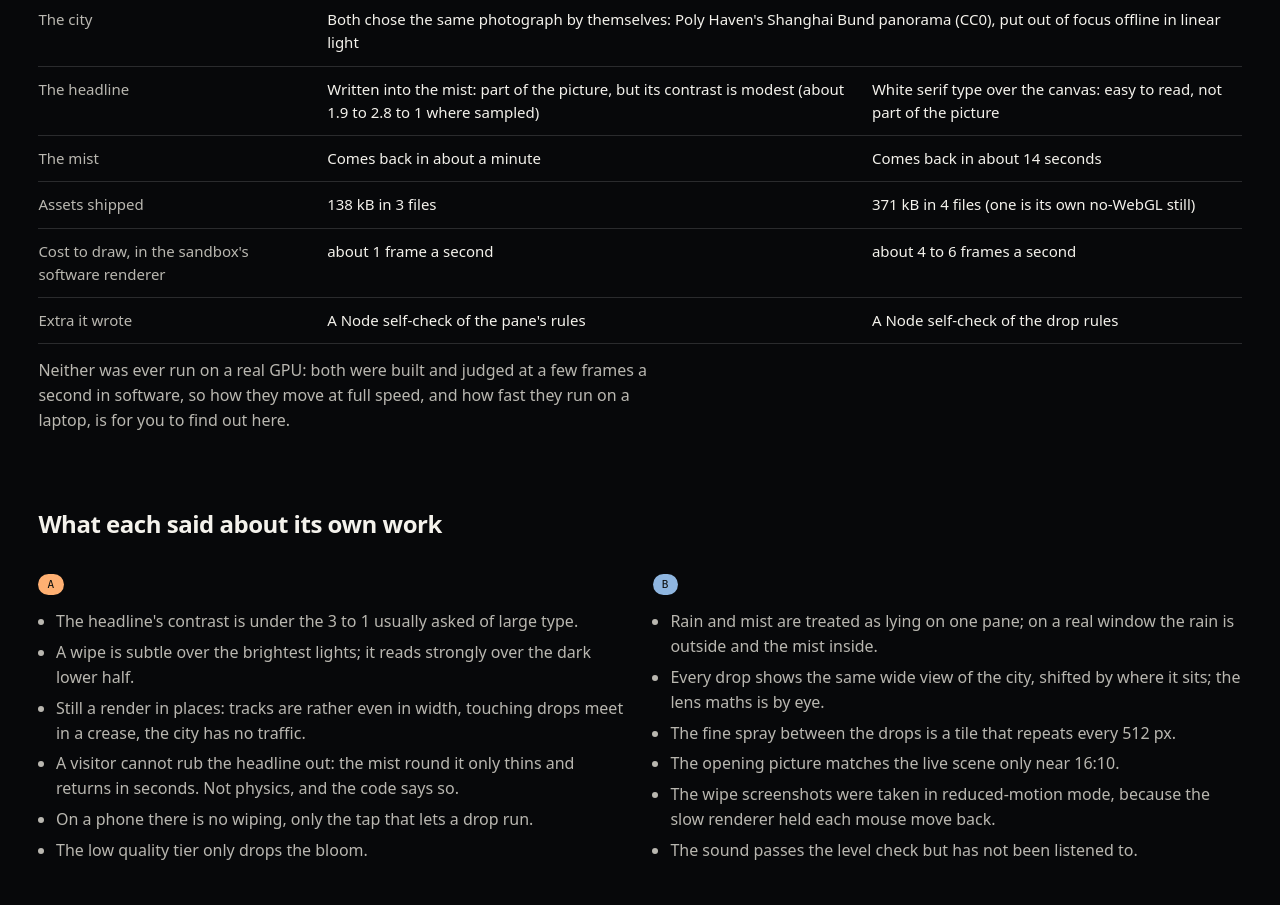
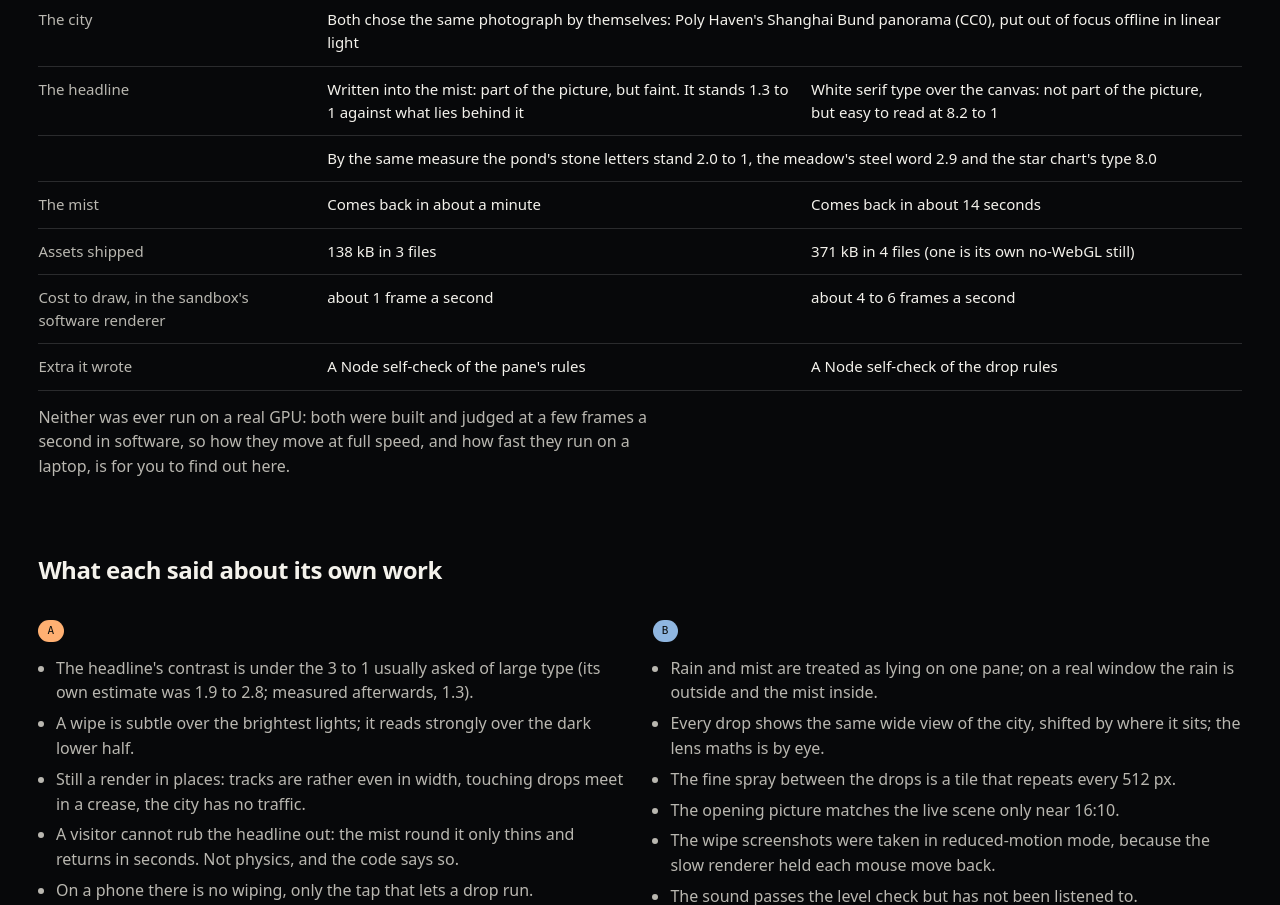
Before and after one commit to BurgiSimon/lifelike-heroes, a website: page public/compare/index.html in a window 1280 px wide. Shown: the part 2037-2942 px from the top of the page. Drawn offline with Linux system fonts and the light colour scheme.

Commit message:
Revise the lifelike-hero skill from its first test run
What an agent building a rain-on-a-window hero with the skill ran into:

- check-hero.mjs now measures how well the headline stands out of the picture
  (the still with its text against the still without). The pond's stone
  letters stand 2.0 to 1, the steel word 2.9, the chart's type 8.0; the test
  run's headline, written into mist, stood 1.3 and nothing flagged it
- browser.mjs launches the headless shell where there is one. Full Chromium
  asks every page for /favicon.ico, and scripts/sound-check.mjs counted that
  404 as an error on every scene; it passes in the sandbox now
- SKILL.md says that a software renderer runs the scene's clock about ten
  times slow, so timing must not be tuned from screenshots, and how to
  iterate faster there
- add-to-gallery.mjs names the drift test in scripts/gallery-check.mjs,
  which both test runs had to rewrite
- scenes.md points at the instanced quads that need DoubleSide in y-down space

The comparison page carries the measured contrast of both runs.

Co-Authored-By: Claude Fable 5.2 <noreply@anthropic.com>
Claude-Session: https://claude.ai/code/session_01XdHoYbK4csxYVpuvc9YJNJ

```diff
--- a/public/compare/index.html
+++ b/public/compare/index.html
@@ -101,7 +101,8 @@
         <tr><td>Scene contract check</td><td id="ca">passes, every line</td><td>passes, every line</td></tr>
         <tr><td>Builds, gallery card, stills, README, credits</td><td>all there</td><td>all there</td></tr>
         <tr><td>The city</td><td colspan="2">Both chose the same photograph by themselves: Poly Haven's Shanghai Bund panorama (CC0), put out of focus offline in linear light</td></tr>
-        <tr><td>The headline</td><td>Written into the mist: part of the picture, but its contrast is modest (about 1.9 to 2.8 to 1 where sampled)</td><td>White serif type over the canvas: easy to read, not part of the picture</td></tr>
+        <tr><td>The headline</td><td>Written into the mist: part of the picture, but faint. It stands 1.3 to 1 against what lies behind it</td><td>White serif type over the canvas: not part of the picture, but easy to read at 8.2 to 1</td></tr>
+        <tr><td></td><td colspan="2">By the same measure the pond's stone letters stand 2.0 to 1, the meadow's steel word 2.9 and the star chart's type 8.0</td></tr>
         <tr><td>The mist</td><td>Comes back in about a minute</td><td>Comes back in about 14 seconds</td></tr>
         <tr><td>Assets shipped</td><td>138 kB in 3 files</td><td>371 kB in 4 files (one is its own no-WebGL still)</td></tr>
         <tr><td>Cost to draw, in the sandbox's software renderer</td><td>about 1 frame a second</td><td>about 4 to 6 frames a second</td></tr>
@@ -115,7 +116,7 @@
   <h2>What each said about its own work</h2>
   <div class="pair">
     <div class="run a"><div><span class="tag">A</span></div><ul>
-      <li>The headline's contrast is under the 3 to 1 usually asked of large type.</li>
+      <li>The headline's contrast is under the 3 to 1 usually asked of large type (its own estimate was 1.9 to 2.8; measured afterwards, 1.3).</li>
       <li>A wipe is subtle over the brightest lights; it reads strongly over the dark lower half.</li>
       <li>Still a render in places: tracks are rather even in width, touching drops meet in a crease, the city has no traffic.</li>
       <li>A visitor cannot rub the headline out: the mist round it only thins and returns in seconds. Not physics, and the code says so.</li>
```
Also changed, not shown: .claude/skills/lifelike-hero/SKILL.md, .claude/skills/lifelike-hero/references/craft.md, .claude/skills/lifelike-hero/references/scenes.md, .claude/skills/lifelike-hero/scripts/add-to-gallery.mjs, .claude/skills/lifelike-hero/scripts/browser.mjs, .claude/skills/lifelike-hero/scripts/check-hero.mjs.
